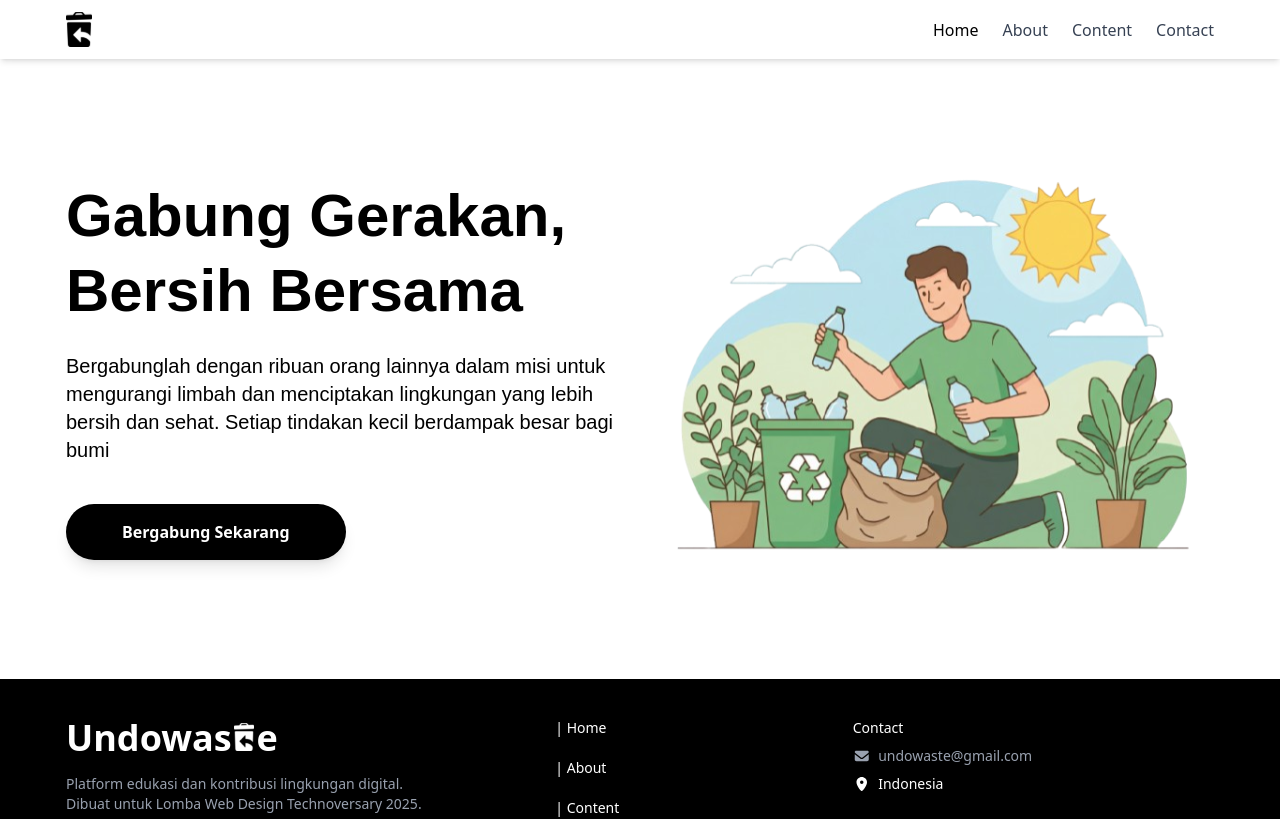
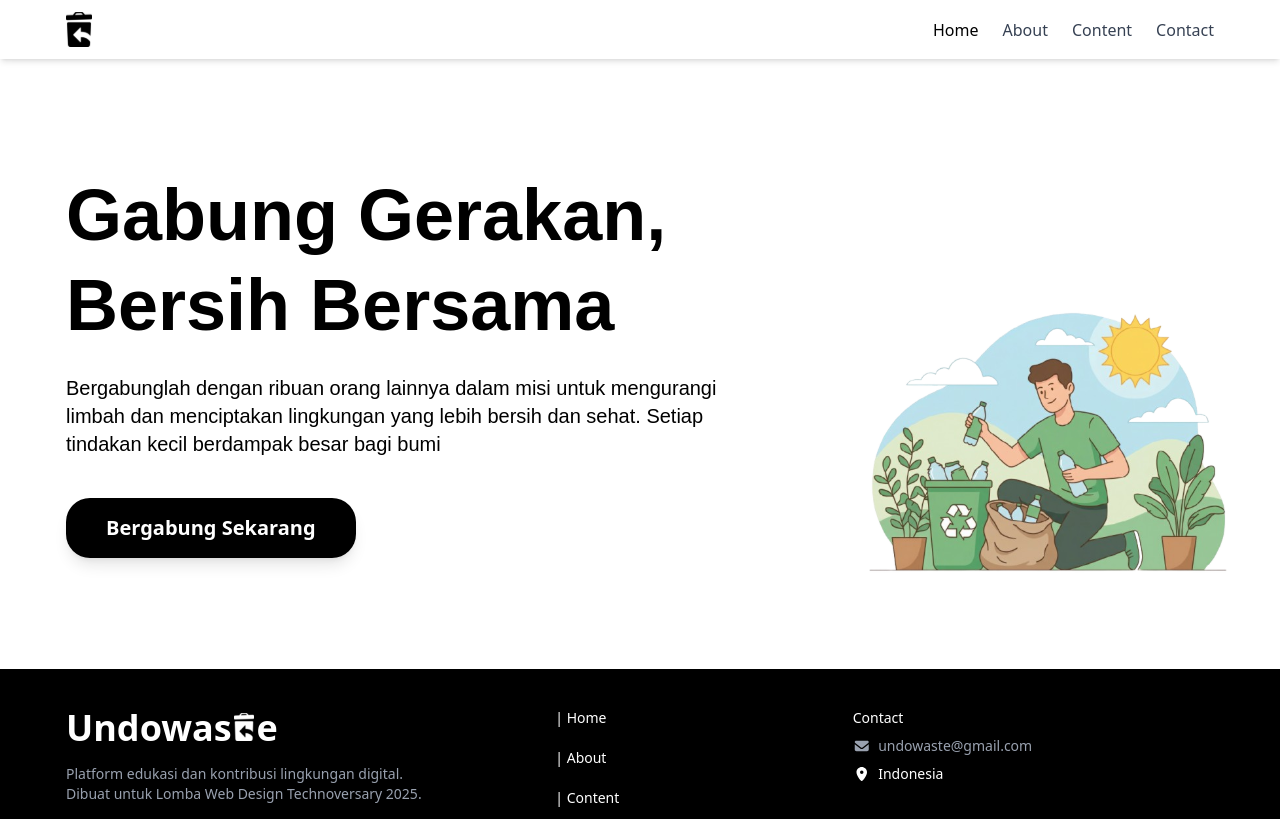
Before and after one commit to AkbarFelda/undowaste, a React (Vite) app: page /home in a window 1280 px wide. Shown: the top 819 px of the page. Built offline with nearby package versions, Linux system fonts and the light colour scheme.

Commit message:
refactor:[AF] update layout and styling for homepage components

```diff
--- a/src/components/button/backButton.jsx
+++ b/src/components/button/backButton.jsx
@@ -1,6 +1,5 @@
 import React from "react";
 import { useNavigate } from "react-router-dom";
-// IMPORT UTAMA: Komponen untuk merender ikon
 import { FontAwesomeIcon } from "@fortawesome/react-fontawesome";
 import { faArrowLeft } from "@fortawesome/free-solid-svg-icons";
 
--- a/src/layout/AppLayout.tsx
+++ b/src/layout/AppLayout.tsx
@@ -9,7 +9,7 @@ function AppLayout({
 }) {
   return (
     <div
-      className={`container mx-auto lg:px-[66px] lg:py-[31px] p-4 ${className}`}
+      className={`container mx-auto px-4 lg:px-[66px] lg:py-[31px] ${className}`}
     >
       {children}
     </div>
--- a/src/pages/Home.jsx
+++ b/src/pages/Home.jsx
@@ -3,26 +3,32 @@ import { TrashHero } from "../assets";
 
 function Home() {
   return (
-    <div className="bg-white min-h-full py-12 lg:py-20">
-      <div className="container mx-auto grid grid-cols-1 lg:grid-cols-2 gap-12 items-center">
-        <div className="text-center lg:text-left">
-          <h1 className="text-4xl lg:text-6xl font-extrabold font-primary text-black mb-6 leading-tight">
-            Gabung Gerakan,
+      <div className="min-h-full py-12 lg:py-20 relative">
+        <div className="flex flex-col md:flex-row gap-10 items-start w-full relative z-10">
+          <div className="text-center md:text-left order-2 md:order-1 w-full md:w-3/5 self-start">
+            <h1 className="text-4xl sm:text-5xl lg:text-7xl font-extrabold font-primary text-black mb-6 leading-tight">
+              Gabung&nbsp;Gerakan,
               <br />
-            Bersih Bersama
+              Bersih&nbsp;Bersama
             </h1>
-          <p className="text-black font-medium text-xl mb-10 font-secondary max-w-xl lg:mx-0 text-left">
-            Bergabunglah dengan ribuan orang lainnya dalam misi untuk mengurangi
-            limbah dan menciptakan lingkungan yang lebih bersih dan sehat.
-            Setiap tindakan kecil berdampak besar bagi bumi
+
+            <p className="text-black font-medium text-lg sm:text-xl mb-10 font-secondary max-w-xs mx-auto md:max-w-none md:mx-0 text-center md:text-left">
+              Bergabunglah dengan ribuan orang lainnya dalam misi untuk
+              mengurangi limbah dan menciptakan lingkungan yang lebih bersih dan
+              sehat. Setiap tindakan kecil berdampak besar bagi bumi
             </p>
-          <button className="bg-black text-white py-4 px-14 rounded-4xl font-bold shadow-lg hover:bg-gray-800 transition duration-300">
+
+            <button className="bg-black text-white font-bold rounded-3xl shadow-lg transition duration-300 hover:opacity-80 py-3 px-8 text-base sm:py-4 sm:px-10 sm:text-lg md:py-2 md:px-4 md:text-base lg:py-4 lg:px-10 lg:text-xl">
               Bergabung Sekarang
             </button>
           </div>
-        <div className="flex justify-center lg:justify-end mt-10 lg:mt-0">
-          <img src={TrashHero} alt="Logo" className="h-auto w-auto" />
-          <div className="w-full max-w-lg"></div>
+
+          <div className="flex justify-center mt-10 order-1 md:order-2 w-full md:w-2/5 self-start translate-y-8 md:translate-y-0 lg:translate-y-8 ">
+            <img
+              src={TrashHero}
+              alt="ImageHero"
+              className="w-full max-w-sm md:w-[450px] md:mt-16 lg:w-[700px] md:-translate-x-8 lg:translate-x-15"
+            />
           </div>
         </div>
       </div>
```
Lines whose indentation alone changed are shown as unchanged.
